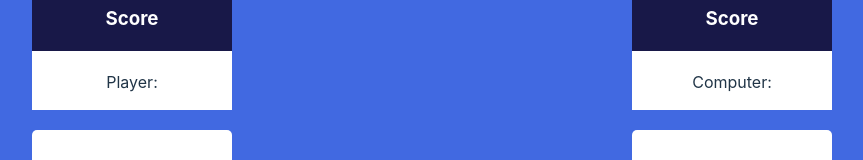
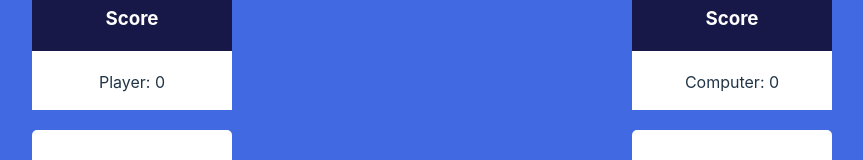
Before and after one commit to Matthieudegny/TrainingReactTesting, a React (Vite) app: page / in a window 1280 px wide. Shown: the part 300-460 px from the top of the page, without its empty margins (208-1071 px from the left). Built offline with nearby package versions, Linux system fonts and the light colour scheme.

Commit message:
starting checkwinner

```diff
--- a/src/sections/ScoreAndResults.tsx
+++ b/src/sections/ScoreAndResults.tsx
@@ -1,6 +1,7 @@
 import React, { useEffect, useState } from 'react';
 import { useOptions } from '../context/optionsContext';
 import { OptionActionKind } from '../reducers/scoreReducerTypes';
+import { checkWinner } from '../utils/checkWinner';
 import styles from './ScoreAndResults.module.css';
 
 const ScoreAndResults = () => {
@@ -9,6 +10,16 @@ const ScoreAndResults = () => {
   const optionsContext = useOptions();
   const { runTimer } = optionsContext.state;
   const { dispatch } = optionsContext;
+
+  const playerHandIndex = optionsContext.state.playerHand;
+  const playerHandName = optionsContext.options[playerHandIndex].name;
+  const playerHandIcon = optionsContext.options[playerHandIndex].icon;
+  const playerScore = optionsContext.state.score.player;
+
+  const computerHandIndex = optionsContext.state.computerHand;
+  const computerHandName = optionsContext.options[computerHandIndex].name;
+  const computerHandIcon = optionsContext.options[computerHandIndex].icon;
+  const computerScore = optionsContext.state.score.computer;
 
   useEffect(() => {
     if (runTimer) {
@@ -28,6 +39,7 @@ const ScoreAndResults = () => {
     if (timer === 0) {
       setTimer(3);
       dispatch({ type: OptionActionKind.RUN_TIMER, payload: false });
+      checkWinner(dispatch, playerHandName, computerHandName);
     }
   }, [timer]);
 
@@ -36,11 +48,11 @@ const ScoreAndResults = () => {
       <div className={styles.scoreCtn}>
         <div className={styles.score}>
           <h3>Score</h3>
-          <p>Player:</p>
+          <p>Player: {playerScore}</p>
         </div>
         <div className={styles.score}>
           <h3>Score</h3>
-          <p>Computer:</p>
+          <p>Computer: {computerScore}</p>
         </div>
       </div>
       <div className={styles.results}>
--- /dev/null
+++ b/src/utils/checkWinner.ts
@@ -0,0 +1 @@
+export const checkWinner = () => {};
```
